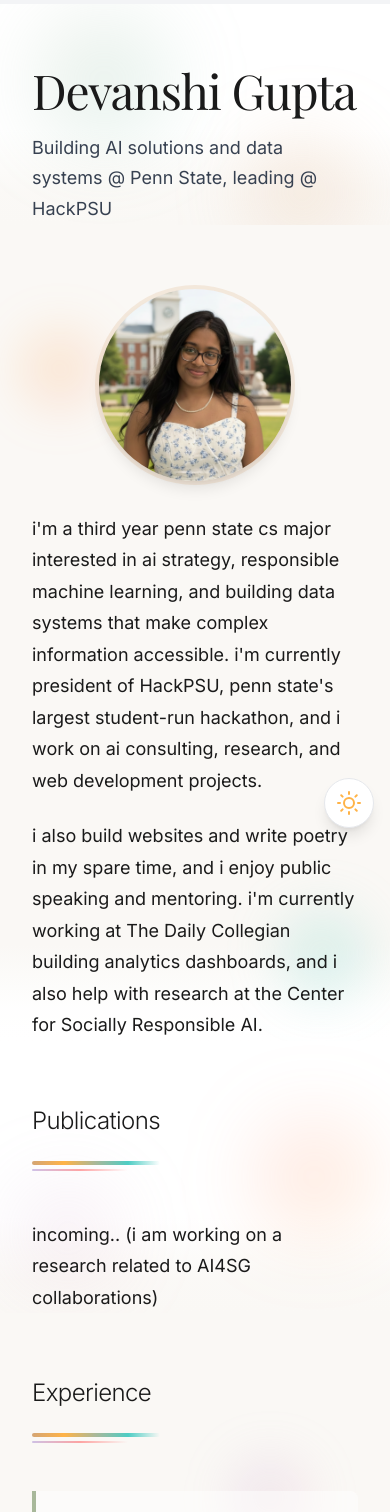
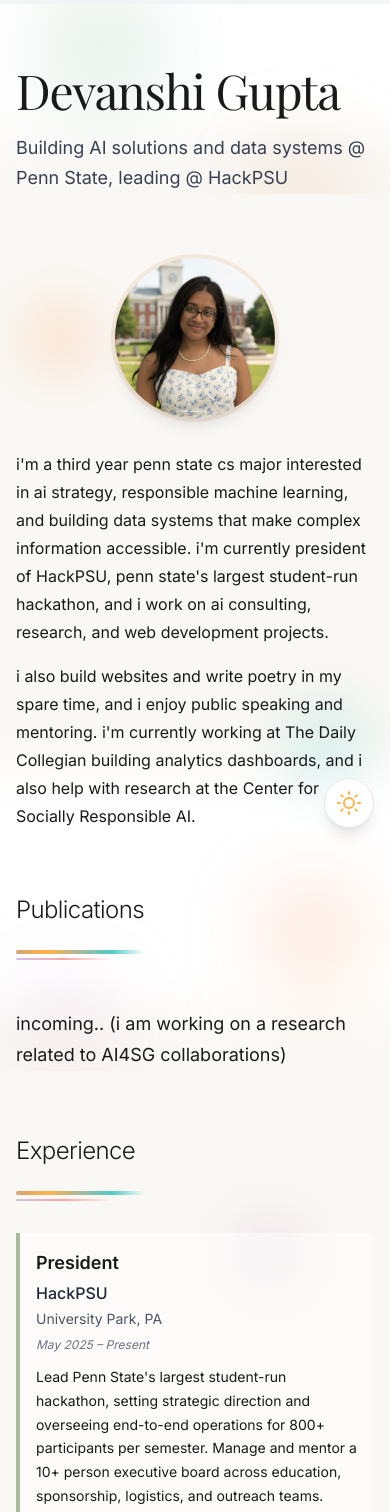
Before and after one commit to devanshig16/Profile, a Next.js app: page / in a window 390 px wide. Shown: the top 1512 px of the page. Built offline with nearby package versions, Linux system fonts and the light colour scheme; a web font is replaced by a local one.

Commit message:
Optimize website for mobile devices with responsive padding, text sizes, and touch interactions

```diff
--- a/app/globals.css
+++ b/app/globals.css
@@ -199,5 +199,22 @@
       scroll-behavior: smooth;
       -webkit-overflow-scrolling: touch;
     }
+
+    /* Better text rendering on mobile */
+    body {
+      -webkit-font-smoothing: antialiased;
+      -moz-osx-font-smoothing: grayscale;
+    }
+
+    /* Prevent horizontal scroll */
+    body {
+      overflow-x: hidden;
+    }
+  }
+
+  /* Ensure images and media are responsive */
+  img, video {
+    max-width: 100%;
+    height: auto;
   }
 }
--- a/components/Background.tsx
+++ b/components/Background.tsx
@@ -16,7 +16,7 @@ export default function Background() {
       <div className="absolute top-20 right-20 w-20 h-20 md:w-28 md:h-28 rounded-full bg-gradient-to-br from-lavender/20 to-rose/20 blur-xl animate-pulse-glow"></div>
       <div className="absolute bottom-20 left-20 w-24 h-24 md:w-32 md:h-32 rounded-full bg-gradient-to-br from-ocean/20 to-mint/20 blur-xl"></div>
 
-      <div className="max-w-7xl mx-auto px-8 md:px-12 lg:px-16 xl:px-20 relative z-10">
+      <div className="max-w-7xl mx-auto px-4 sm:px-6 md:px-12 lg:px-16 xl:px-20 relative z-10">
         <div className="mb-12 md:mb-16">
           <SectionHeading delay={0.1}>Background</SectionHeading>
         </div>
--- a/components/Closing.tsx
+++ b/components/Closing.tsx
@@ -15,7 +15,7 @@ export default function Closing() {
       <div className="absolute top-1/2 left-10 w-32 h-32 md:w-40 md:h-40 rounded-full bg-gradient-to-br from-lavender/25 to-rose/25 blur-2xl"></div>
       <div className="absolute bottom-10 right-10 w-28 h-28 md:w-36 md:h-36 rounded-full bg-gradient-to-br from-ocean/25 to-mint/25 blur-2xl"></div>
 
-      <div className="max-w-7xl mx-auto px-8 md:px-12 lg:px-16 xl:px-20 relative z-10">
+      <div className="max-w-7xl mx-auto px-4 sm:px-6 md:px-12 lg:px-16 xl:px-20 relative z-10">
         <motion.div
           initial={{ opacity: 0, y: 20 }}
           whileInView={{ opacity: 1, y: 0 }}
--- a/components/Experience.tsx
+++ b/components/Experience.tsx
@@ -73,35 +73,35 @@ export default function Experience() {
       <div className="absolute top-20 right-20 w-20 h-20 md:w-28 md:h-28 rounded-full bg-gradient-to-br from-lavender/20 to-rose/20 blur-xl animate-pulse-glow"></div>
       <div className="absolute bottom-20 left-20 w-24 h-24 md:w-32 md:h-32 rounded-full bg-gradient-to-br from-ocean/20 to-mint/20 blur-xl"></div>
 
-      <div className="max-w-7xl mx-auto px-8 md:px-12 lg:px-16 xl:px-20 relative z-10">
-        <div className="mb-12 md:mb-16">
+      <div className="max-w-7xl mx-auto px-4 sm:px-6 md:px-12 lg:px-16 xl:px-20 relative z-10">
+        <div className="mb-8 sm:mb-12 md:mb-16">
           <SectionHeading delay={0.1}>Experience</SectionHeading>
         </div>
-        <div className="grid grid-cols-1 lg:grid-cols-2 gap-8 md:gap-10 lg:gap-12">
+        <div className="grid grid-cols-1 lg:grid-cols-2 gap-6 sm:gap-8 md:gap-10 lg:gap-12">
           {experiences.map((exp, index) => (
             <motion.article
               key={index}
-              className="border-l-4 border-l-sage pl-6 md:pl-8 bg-white/50 dark:bg-dark-surface/50 rounded-r-lg p-6 md:p-8 hover:shadow-lg transition-shadow duration-300"
+              className="border-l-4 border-l-sage pl-4 sm:pl-6 md:pl-8 bg-white/50 dark:bg-dark-surface/50 rounded-r-lg p-4 sm:p-6 md:p-8 hover:shadow-lg transition-shadow duration-300"
               initial={{ opacity: 0, y: 20 }}
               whileInView={{ opacity: 1, y: 0 }}
               viewport={{ once: true }}
               transition={{ duration: 0.5, delay: index * 0.05 }}
             >
-              <div className="mb-4">
-                <h3 className="text-xl md:text-2xl font-semibold mb-1 text-near-black dark:text-dark-text">
+              <div className="mb-3 sm:mb-4">
+                <h3 className="text-lg sm:text-xl md:text-2xl font-semibold mb-1 text-near-black dark:text-dark-text">
                   {exp.title}
                 </h3>
-                <p className="text-lg md:text-xl font-medium text-gray-800 dark:text-gray-300 mb-1">
+                <p className="text-base sm:text-lg md:text-xl font-medium text-gray-800 dark:text-gray-300 mb-1">
                   {exp.company}
                 </p>
-                <p className="text-base md:text-lg text-gray-600 dark:text-gray-500 mb-2">
+                <p className="text-sm sm:text-base md:text-lg text-gray-600 dark:text-gray-500 mb-2">
                   {exp.location}
                 </p>
-                <p className="text-sm md:text-base text-gray-500 dark:text-gray-400 italic">
+                <p className="text-xs sm:text-sm md:text-base text-gray-500 dark:text-gray-400 italic">
                   {exp.period}
                 </p>
               </div>
-              <p className="text-base md:text-lg leading-[1.7] text-near-black dark:text-dark-text">
+              <p className="text-sm sm:text-base md:text-lg leading-[1.7] text-near-black dark:text-dark-text">
                 {exp.description}
               </p>
             </motion.article>
--- a/components/Footer.tsx
+++ b/components/Footer.tsx
@@ -16,9 +16,9 @@ export default function Footer() {
       viewport={{ once: true }}
       transition={{ duration: 0.6, ease: "easeOut" }}
     >
-      <div className="max-w-7xl mx-auto px-8 md:px-12 lg:px-16 xl:px-20">
+      <div className="max-w-7xl mx-auto px-4 sm:px-6 md:px-12 lg:px-16 xl:px-20">
         <nav aria-label="Contact and social links" className="flex justify-center">
-          <ul className="flex flex-wrap gap-4 md:gap-6 text-sm sm:text-base md:text-lg leading-relaxed justify-center items-center">
+          <ul className="flex flex-wrap gap-3 sm:gap-4 md:gap-6 text-xs sm:text-sm md:text-base lg:text-lg leading-relaxed justify-center items-center">
             <li>
               <a
                 href="https://github.com/devanshig16"
@@ -48,7 +48,7 @@ export default function Footer() {
             <li>
               <a
                 href="mailto:devanshi.gpt16@gmail.com"
-                className="link-interactive text-near-black dark:text-dark-text"
+                className="link-interactive text-near-black dark:text-dark-text break-all sm:break-normal"
               >
                 devanshi.gpt16@gmail.com
               </a>
--- a/components/Hero.tsx
+++ b/components/Hero.tsx
@@ -15,7 +15,7 @@ export default function Hero() {
       <div className="absolute top-20 right-10 w-24 h-24 md:w-32 md:h-32 rounded-full bg-gradient-to-br from-terracotta/30 to-peach/30 blur-2xl -z-0"></div>
       <div className="absolute bottom-20 left-10 w-32 h-32 md:w-40 md:h-40 rounded-full bg-gradient-to-br from-sage/25 to-mint/25 blur-2xl -z-0"></div>
 
-      <div className="max-w-7xl mx-auto px-8 md:px-12 lg:px-16 xl:px-20 relative z-10">
+      <div className="max-w-7xl mx-auto px-4 sm:px-6 md:px-12 lg:px-16 xl:px-20 relative z-10">
         <motion.div
           initial={{ opacity: 0, y: 30 }}
           whileInView={{ opacity: 1, y: 0 }}
--- a/components/Intro.tsx
+++ b/components/Intro.tsx
@@ -16,7 +16,7 @@ export default function Intro() {
       <div className="absolute top-10 left-5 w-20 h-20 md:w-24 md:h-24 rounded-full bg-gradient-to-br from-amber/20 to-sunset/20 blur-xl"></div>
       <div className="absolute bottom-10 right-5 w-24 h-24 md:w-32 md:h-32 rounded-full bg-gradient-to-br from-mint/20 to-ocean/20 blur-xl"></div>
 
-      <div className="max-w-7xl mx-auto px-8 md:px-12 lg:px-16 xl:px-20 relative z-10">
+      <div className="max-w-7xl mx-auto px-4 sm:px-6 md:px-12 lg:px-16 xl:px-20 relative z-10">
         <motion.div
           className="flex flex-col md:flex-row items-center md:items-start gap-8 md:gap-12"
           initial={{ opacity: 0, y: 20 }}
@@ -27,7 +27,7 @@ export default function Intro() {
           {/* Text Content */}
           <div className="flex-1 order-2 md:order-1">
             <motion.p
-              className="text-lg md:text-xl leading-[1.75] mb-6 text-near-black dark:text-dark-text font-sans"
+              className="text-base sm:text-lg md:text-xl leading-[1.75] mb-4 sm:mb-6 text-near-black dark:text-dark-text font-sans"
               initial={{ opacity: 0, y: 15 }}
               whileInView={{ opacity: 1, y: 0 }}
               viewport={{ once: true }}
@@ -36,7 +36,7 @@ export default function Intro() {
               i&apos;m a third year penn state cs major interested in ai strategy, responsible machine learning, and building data systems that make complex information accessible. i&apos;m currently president of HackPSU, penn state&apos;s largest student-run hackathon, and i work on ai consulting, research, and web development projects.
             </motion.p>
             <motion.p
-              className="text-lg md:text-xl leading-[1.75] text-near-black dark:text-dark-text font-sans"
+              className="text-base sm:text-lg md:text-xl leading-[1.75] text-near-black dark:text-dark-text font-sans"
               initial={{ opacity: 0, y: 15 }}
               whileInView={{ opacity: 1, y: 0 }}
               viewport={{ once: true }}
@@ -54,14 +54,14 @@ export default function Intro() {
             viewport={{ once: true }}
             transition={{ duration: 0.6, delay: 0.05 }}
           >
-            <div className="relative w-48 h-48 md:w-56 md:h-56 rounded-full overflow-hidden ring-4 ring-terracotta/20 dark:ring-lavender/20 shadow-lg bg-gradient-to-br from-terracotta/20 to-peach/20 dark:from-lavender/20 dark:to-rose/20">
+            <div className="relative w-40 h-40 sm:w-48 sm:h-48 md:w-56 md:h-56 rounded-full overflow-hidden ring-4 ring-terracotta/20 dark:ring-lavender/20 shadow-lg bg-gradient-to-br from-terracotta/20 to-peach/20 dark:from-lavender/20 dark:to-rose/20">
               <Image
                 src="/profile.png"
                 alt="Devanshi Gupta"
                 fill
                 className="object-cover"
                 priority
-                sizes="(max-width: 768px) 192px, 224px"
+                sizes="(max-width: 640px) 160px, (max-width: 768px) 192px, 224px"
               />
             </div>
           </motion.div>
--- a/components/ProjectCard.tsx
+++ b/components/ProjectCard.tsx
@@ -28,7 +28,7 @@ export default function ProjectCard({ title, description, index = 0 }: ProjectCa
 
   return (
     <motion.article
-      className={`mb-8 md:mb-10 p-6 md:p-8 rounded-xl transition-all duration-300 hover:shadow-xl hover:-translate-y-2 cursor-default bg-gradient-to-br ${gradientColors[index % 3]} border-l-4 ${borderColors[index % 3]} backdrop-blur-sm relative overflow-hidden`}
+      className={`mb-6 sm:mb-8 md:mb-10 p-4 sm:p-6 md:p-8 rounded-xl transition-all duration-300 hover:shadow-xl hover:-translate-y-2 active:scale-[0.98] cursor-default bg-gradient-to-br ${gradientColors[index % 3]} border-l-4 ${borderColors[index % 3]} backdrop-blur-sm relative overflow-hidden`}
       initial={{ opacity: 0, y: 20 }}
       whileInView={{ opacity: 1, y: 0 }}
       viewport={{ once: true }}
@@ -37,12 +37,12 @@ export default function ProjectCard({ title, description, index = 0 }: ProjectCa
       {/* Decorative corner accent */}
       <div className={`absolute top-0 right-0 w-24 h-24 bg-gradient-to-br ${gradientColors[index % 3]} opacity-30 rounded-bl-full`}></div>
 
-      <h3 className="text-xl sm:text-2xl md:text-3xl font-light mb-4 md:mb-5 text-near-black dark:text-dark-text tracking-tight relative z-10">
+      <h3 className="text-lg sm:text-xl md:text-2xl lg:text-3xl font-light mb-3 sm:mb-4 md:mb-5 text-near-black dark:text-dark-text tracking-tight relative z-10">
         <span className={`bg-gradient-to-r ${index % 3 === 0 ? 'from-terracotta to-amber' : index % 3 === 1 ? 'from-sage to-ocean' : 'from-lavender to-rose'} bg-clip-text text-transparent`}>
           {title}
         </span>
       </h3>
-      <p className="text-base sm:text-lg md:text-xl leading-[1.75] text-near-black dark:text-dark-text max-w-reading relative z-10">{description}</p>
+      <p className="text-sm sm:text-base md:text-lg lg:text-xl leading-[1.75] text-near-black dark:text-dark-text max-w-reading relative z-10">{description}</p>
     </motion.article>
   );
 }
--- a/components/Publications.tsx
+++ b/components/Publications.tsx
@@ -14,7 +14,7 @@ export default function Publications() {
       <div className="absolute top-20 left-5 w-24 h-24 md:w-32 md:h-32 rounded-full bg-gradient-to-br from-lavender/20 to-rose/20 blur-2xl"></div>
       <div className="absolute bottom-20 right-5 w-28 h-28 md:w-36 md:h-36 rounded-full bg-gradient-to-br from-coral/20 to-amber/20 blur-2xl"></div>
 
-      <div className="max-w-7xl mx-auto px-8 md:px-12 lg:px-16 xl:px-20 relative z-10">
+      <div className="max-w-7xl mx-auto px-4 sm:px-6 md:px-12 lg:px-16 xl:px-20 relative z-10">
         <div className="mb-12 md:mb-16">
           <SectionHeading delay={0.1}>Publications</SectionHeading>
         </div>
--- a/components/SelectedWork.tsx
+++ b/components/SelectedWork.tsx
@@ -35,8 +35,8 @@ export default function SelectedWork() {
 
   return (
     <Section bgColor="light-terracotta" nextBgColor="warm-cream" className="py-16 md:py-20 lg:py-24">
-      <div className="max-w-7xl mx-auto px-8 md:px-12 lg:px-16 xl:px-20">
-        <div className="mb-12 md:mb-16">
+      <div className="max-w-7xl mx-auto px-4 sm:px-6 md:px-12 lg:px-16 xl:px-20">
+        <div className="mb-8 sm:mb-12 md:mb-16">
           <SectionHeading delay={0.1}>Selected work</SectionHeading>
         </div>
         <div>
```
